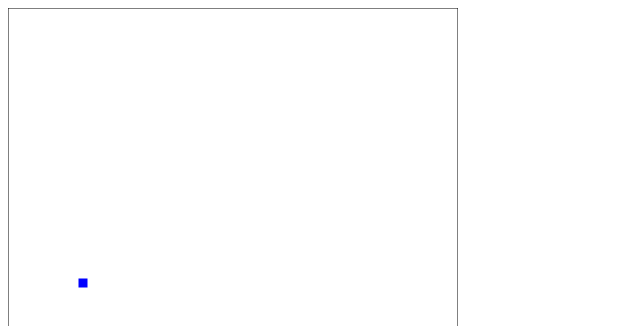
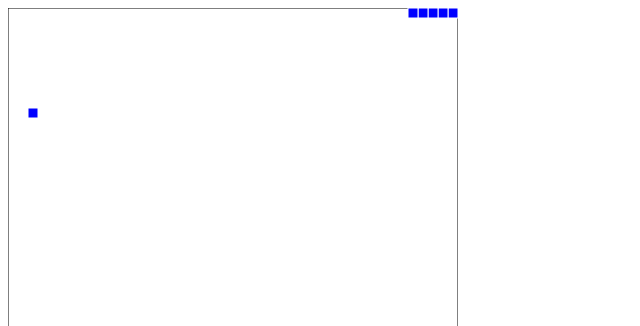
Before and after one commit to shivanshuag/codelab-snake, a plain HTML site: page index.html in a window 1280 px wide. Shown: the top 326 px of the page, 0-640 px from the left. Drawn offline with Linux system fonts and the light colour scheme.

Commit message:
boundary collision

```diff
--- a/index.html
+++ b/index.html
@@ -15,6 +15,7 @@
         var d = "right"; //initial direction of the snake
         var food;
         var cw = 10;//cell width
+        var game_loop = null;
         function paint_cell(x,y) {
             context.fillStyle = "blue";
             context.fillRect(x*cw, y*cw, cw, cw);
@@ -31,15 +32,15 @@
             //Because there are 45(450/10) positions accross the rows and columns
         }
         function create_snake() {
+            snake_array = [];
             var length = 5; //Length of the snake
             for(var i = length-1; i>=0; i--) {
                 //This will create a horizontal snake starting from the top left
                 snake_array.push({x: i, y:0});
             }
         }
-        create_snake();   // calling the create_snake function
-        create_food();
         function paint() {
+
             context.fillStyle= "white";
             context.fillRect(0 , 0, w, h);
             context.strokeStyle = "black";
@@ -54,6 +55,13 @@
             var nx = snake_array[0].x;
             var ny = snake_array[0].y;
             //These were the position of the head cell.
+            // Check if a collision has occured
+            if(nx==-1 || nx==w/cw || ny==-1 || ny==h/cw) {
+                // clear the game loop
+                clearInterval(game_loop);
+                init();
+                return;
+            }
             //We will increment it to get the new head position
             if(d == "right") nx++;
             else if(d == "left") nx--;
@@ -81,6 +89,12 @@
             else if(key == "40" && d != "up") d= "down";
 };
 
-        game_loop = setInterval(paint, 60);
-   </script>
+        function init() {
+            d = "right"; //default direction
+            create_snake();
+            create_food();
+            game_loop = setInterval(paint, 60);
+        }
+        init();
+    </script>
 </body>
```
